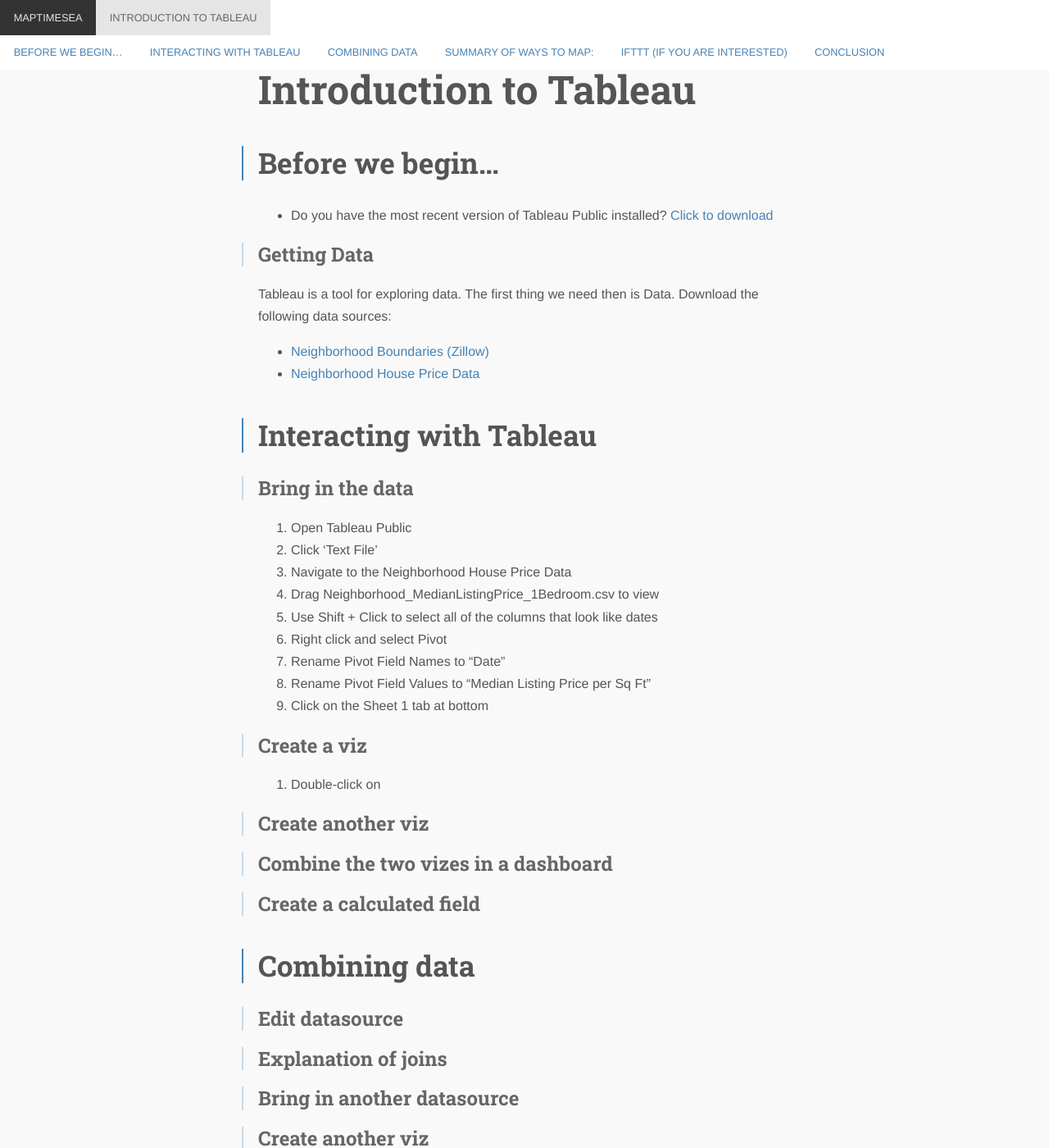
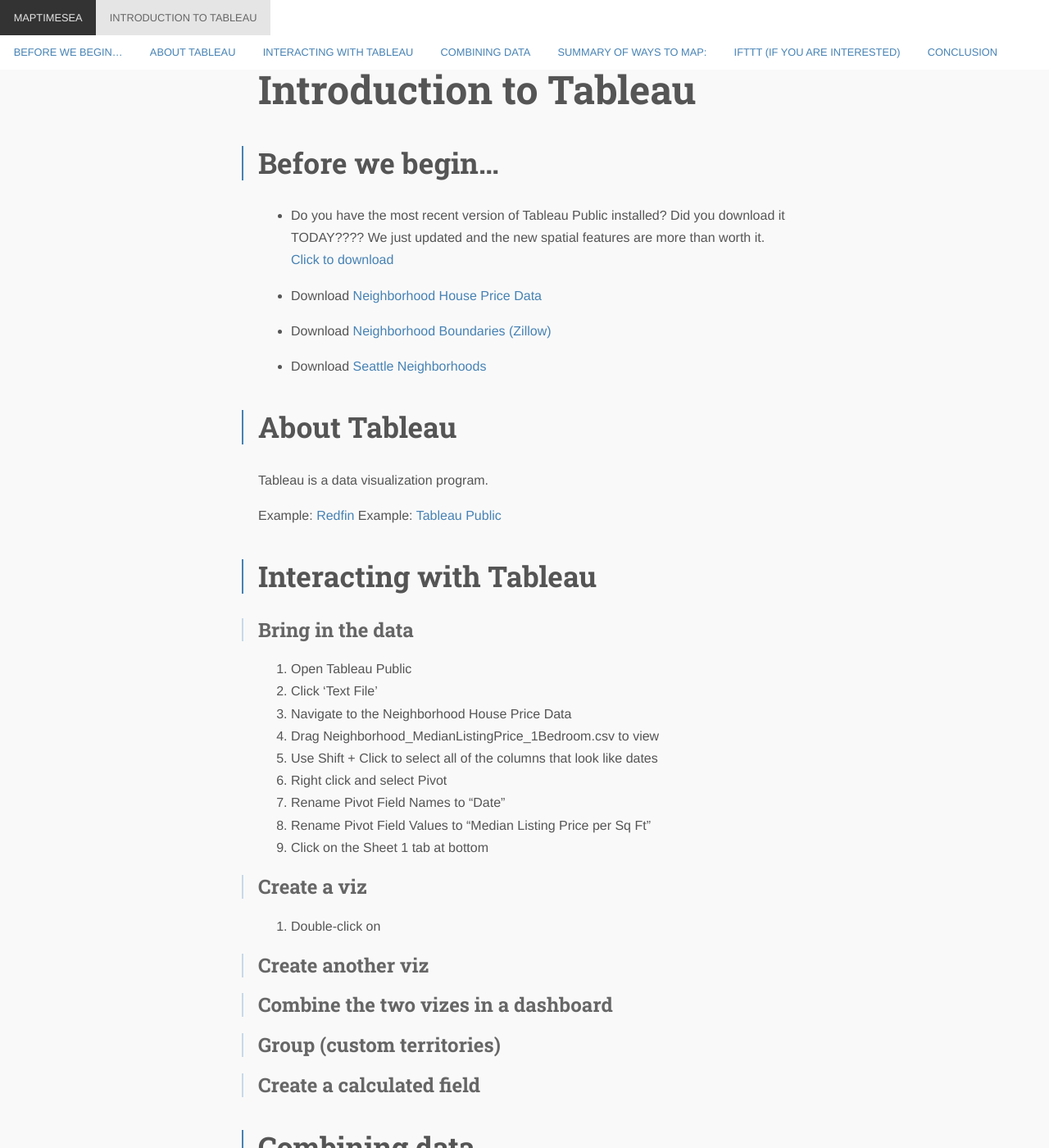
Before and after one commit to MaptimeSEA/maptimesea.github.io, a Jekyll site: the page built from _posts/2017-03-01-tableau.markdown, in a window 1280 px wide and 1400 px high. Shown: the whole window at 82% size. Built offline with Jekyll 4.4.1, drawn with Linux system fonts in a browser that asks for light colours; nearby versions of some CDN libraries; Markdown is read by kramdown in place of the engine named in the settings; some of the changed text lies outside the part shown.

Commit message:
Updated beginning of tutorial

```diff
--- a/_posts/2017-03-01-tableau.markdown
+++ b/_posts/2017-03-01-tableau.markdown
@@ -5,14 +5,20 @@
 
 # Before we begin...
 
-* Do you have the most recent version of Tableau Public installed? [Click to download](https://public.tableau.com/s/download?source=cta)
+* Do you have the most recent version of Tableau Public installed? Did you download it TODAY???? We just updated and the new spatial features are more than worth it. [Click to download](https://public.tableau.com/s/download?source=cta)
 
-## Getting Data
+* Download [Neighborhood House Price Data](https://www.zillow.com/research/data/#bulk)
 
-Tableau is a tool for exploring data. The first thing we need then is Data. Download the following data sources:
+* Download [Neighborhood Boundaries (Zillow)](https://www.zillow.com/howto/api/neighborhood-boundaries.htm)
 
-* [Neighborhood Boundaries (Zillow)](https://www.zillow.com/howto/api/neighborhood-boundaries.htm)
-* [Neighborhood House Price Data](https://www.zillow.com/research/data/#bulk)
+* Download [Seattle Neighborhoods](https://data.seattle.gov/dataset/data-seattle-gov-GIS-shapefile-datasets/f7tb-rnup/data)
+
+# About Tableau
+
+Tableau is a data visualization program.
+
+Example: [Redfin](https://www.redfin.com/blog/data-center)
+Example: [Tableau Public](https://public.tableau.com/profile/solbrigm#!/vizhome/kagglehousing/DashboardAction)
 
 # Interacting with Tableau
 
@@ -35,6 +41,8 @@
 ## Create another viz
 
 ## Combine the two vizes in a dashboard
+
+## Group (custom territories)
 
 ## Create a calculated field
 
@@ -65,11 +73,20 @@
 
 # IFTTT (if you are interested)
 
+## Create the sheet
+
 1. Download IFTTT to your phone
-2. Search 'track your current location in a spreadsheet'
-3. Select 'Turn on'
-4. Follow the directions here to add the IFTTT widget to your Today View https://ifttt.com/help/applets-with-widgets
-5.
+2. Sign up with a google account (allowing us to connect to google drive)
+3. Search 'track your current location in a spreadsheet'
+4. Select 'Turn on'
+5. Follow the directions here to add the IFTTT widget to your Today View https://ifttt.com/help/applets-with-widgets
+6. Push the button!
+7. Verify in Google Sheets that a sheet titled 'location' has been created.
+
+## Connect in Tableau
+
+1.
+
 
 
 
```
